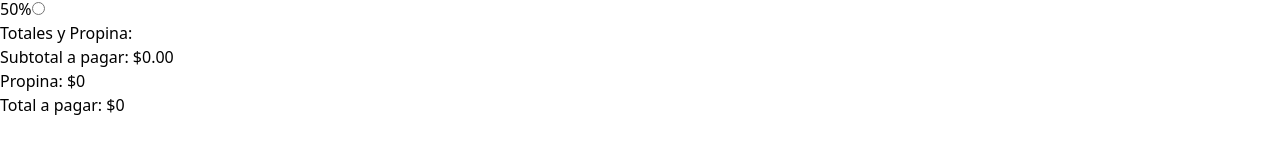
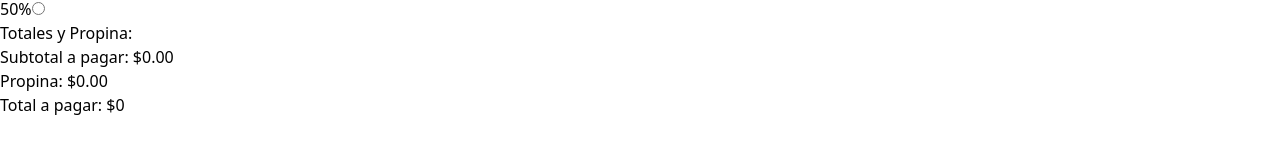
Before and after one commit to DanielMR-dev/CalculadoraPropinas-REACT-TypeScript, a React (Vite) app: page / in a window 1280 px wide. Shown: the part 267-420 px from the top of the page. Built offline with nearby package versions, Linux system fonts and the light colour scheme.

Commit message:
Calculando el Total de la propina

```diff
--- a/src/App.tsx
+++ b/src/App.tsx
@@ -44,6 +44,7 @@
 
           <OrderTotals
             order={order}
+            tip={tip}
           />
 
         </div>
--- a/src/components/OrderTotals.tsx
+++ b/src/components/OrderTotals.tsx
@@ -3,12 +3,14 @@
 import { formatCurrency } from "../helpers"
 
 type OrderTotalProps = {
-    order: OrderItem[]
+    order: OrderItem[],
+    tip: number
 }
 
 
-export default function OrderTotals({order}: OrderTotalProps) {
+export default function OrderTotals({order, tip}: OrderTotalProps) {
     const subtotalAmount = useMemo(() => order.reduce((total,item) => total + (item.quantity * item.price), 0), [order])
+    const tipAmount = useMemo(() => subtotalAmount * tip, [tip, order])
 
     return (
         <>
@@ -18,7 +20,7 @@
                     <span className="font-bold">{formatCurrency(subtotalAmount)}</span>
                 </p>
                 <p>Propina: {''}
-                    <span className="font-bold">$0</span>
+                    <span className="font-bold">{formatCurrency(tipAmount)}</span>
                 </p>
                 <p>Total a pagar: {''}
                     <span className="font-bold">$0</span>
--- a/src/components/TipPercentageForm.tsx
+++ b/src/components/TipPercentageForm.tsx
@@ -35,7 +35,7 @@
                             type="radio"
                             name="tip"
                             value={tip.value}
-                            onChange={ e => setTip(e.target.value)}
+                            onChange={ e => setTip(+e.target.value)}
                         />
                     </div>
                 ))}
```
